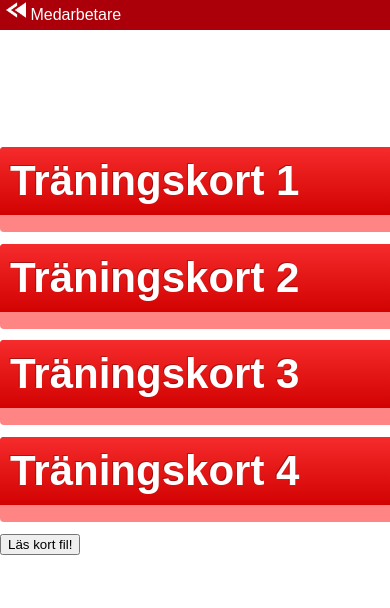
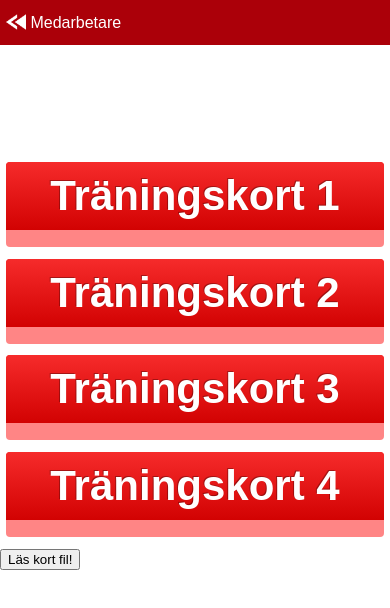
Before and after one commit to robinrogne/VS_T, a website: page TeleCoach/TeleCoach/www/cow.html in a window 390 px wide. Drawn offline with Linux system fonts and the light colour scheme; some packages are replaced by stand-ins of ours.

Commit message:
Designändringar

```diff
--- a/TeleCoach/TeleCoach/www/cow.html
+++ b/TeleCoach/TeleCoach/www/cow.html
@@ -9,7 +9,7 @@
     <script src="scripts/index.js"></script>
 
     <div class="header">
-        <img onclick="goBack()" style="width:20px; height:20px; padding-left:6px;" src="img/back-white.png" />
+        <img onclick="goBack()" class="img-head" src="img/back-white.png" />
         Medarbetare
     </div>
     <div id="centerContentTrainingcard">
--- a/TeleCoach/TeleCoach/www/css/index.css
+++ b/TeleCoach/TeleCoach/www/css/index.css
@@ -32,7 +32,7 @@ background-image: -moz-linear-gradient(top, #F62B2B, #D20202);
 background-image: -o-linear-gradient(top, #F62B2B, #D20202);
 background-image: linear-gradient(to bottom, #F62B2B, #D20202);
 filter:progid:DXImageTransform.Microsoft.gradient(GradientType=0,startColorstr=#F62B2B, endColorstr=#D20202);
-width:96%;
+width:92%;
 margin-bottom: 3%;
 }
 
@@ -48,24 +48,36 @@ margin-bottom: 3%;
 }
 
 #centerContent{
-    margin-top:30%;
+    margin-top:5%;
+    text-align:center;
+    align-content:center;
 }
 #centerContentTrainingcard{
     margin-top:30%;
+    text-align:center;
+    align-content:center;
 }
 
 .header{
-    line-height:30px;
+    line-height:45px;
     width:100%;
-    height:30px;
+    height:45px;
     background-color:#ab0009;
     font-family: "Arial", sans-serif;
     color:white;
 }
+.img-head{
+    width:20px;
+    height:20px;
+    padding-left:6px;
+    vertical-align:middle;
+    margin-bottom:3px;
+}
 
 #logo{
-    margin-top:20%;
-    width:100%;
+    margin-top:40%;
+    width:96%;
+    margin-left: 2%;
 }
 
 div{
--- a/TeleCoach/TeleCoach/www/scripts/index.js
+++ b/TeleCoach/TeleCoach/www/scripts/index.js
@@ -15,7 +15,7 @@ var dateFilePath;
         //window.requestFileSystem(LocalFileSystem.PERSISTENT, 0, gotFS, fail);
         document.addEventListener('pause', onPause.bind(this), false);
         document.addEventListener('resume', onResume.bind(this), false);
-       // document.getElementById('readFile').addEventListener('click', readFile, false);
+        //document.getElementById('readFile').addEventListener('click', readFile, false);
         // TODO: Cordova has been loaded. Perform any initialization that requires Cordova here.
     };
 
```
Also changed, not shown: TeleCoach/TeleCoach/www/index.html (+1 -1 lines), TeleCoach/TeleCoach/www/trainingCard4.html (+1 -1 lines).
